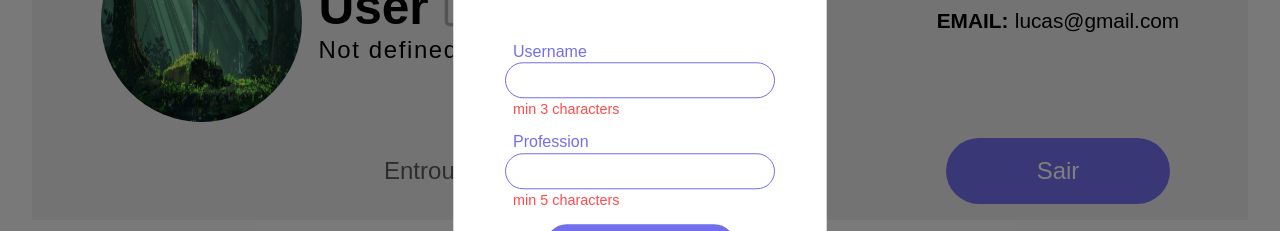
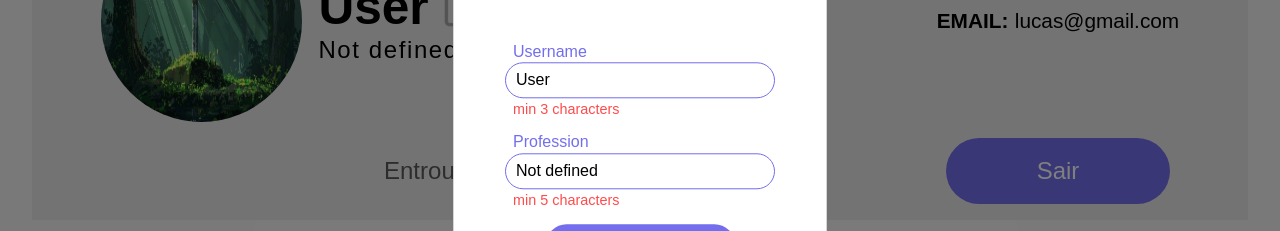
Before and after one commit to Lucas2907/NootiUp-frontend, a React (Vite) app: page /my-profile in a window 1280 px wide. Both pictures are taken after a click on the button "edit profile". Shown: the part 271-502 px from the top of the page. Built offline with nearby package versions, Linux system fonts and the light colour scheme.

Commit message:
sync username/profession input with context

```diff
--- a/src/components/Popup/PopupProfile/PopupProfile.tsx
+++ b/src/components/Popup/PopupProfile/PopupProfile.tsx
@@ -7,10 +7,10 @@ interface PopupProfileProps {
 
 function PopupProfile({ onClose }: PopupProfileProps) {
 
-    const { setUser } = useCurrentUser()
+    const { setUser, username, profession } = useCurrentUser()
 
-    const [username, setUsername] = useState("");
-    const [profession, setProfession] = useState("");
+    const [usernameInput, setUsername] = useState(username);
+    const [professionInput, setProfession] = useState(profession);
 
     function handleSubmit(e: React.FormEvent) {
         e.preventDefault();
@@ -18,8 +18,8 @@ function PopupProfile({ onClose }: PopupProfileProps) {
 
         setUser(prev => ({
             ...prev,
-            username,
-            profession,
+            username: usernameInput,
+            profession: professionInput,
         }));
         onClose();
 
@@ -33,14 +33,14 @@ function PopupProfile({ onClose }: PopupProfileProps) {
                 <div className="popup-profile__items">
                     <label className="popup-profile__label" htmlFor="username">Username</label>
                     <div className="popup-profile__container">
-                        <input className="popup-profile__input" id="username" type="text" value={username} onChange={e => setUsername(e.target.value)} />
+                        <input className="popup-profile__input" id="username" type="text" value={usernameInput} onChange={e => setUsername(e.target.value)} />
                     </div>
                     <p className="popup-profile__error popup-profile__error--input">min 3 characters</p>
                 </div>
                 <div className="popup-profile__items">
                     <label className="popup-profile__label" htmlFor="profession">Profession</label>
                     <div className="popup-profile__container">
-                        <input className="popup-profile__input" id="profession" type="text" value={profession} onChange={e => setProfession(e.target.value)} />
+                        <input className="popup-profile__input" id="profession" type="text" value={professionInput} onChange={e => setProfession(e.target.value)} />
                     </div>
                     <p className="popup-profile__error popup-profile__error--input">min 5 characters</p>
                 </div>
```
